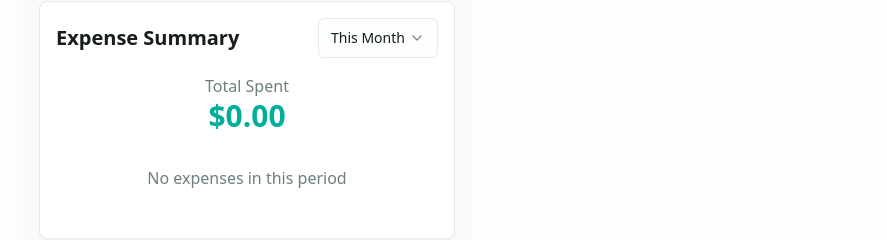
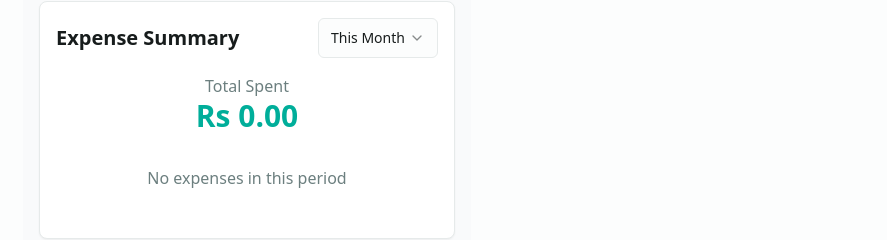
Before and after one commit to JerryX63/quick-expense-tracker-plus-86, a React (Vite) app: page / in a window 1280 px wide. Shown: the part 127-367 px from the top of the page, without its empty margins (393-1280 px from the left). Built offline with nearby package versions, Linux system fonts and the light colour scheme.

Commit message:
Change currency to PKR
Update currency display to use PKR.

```diff
--- a/src/components/ExpenseForm.tsx
+++ b/src/components/ExpenseForm.tsx
@@ -12,11 +12,13 @@ import { addExpense } from "@/utils/storage";
 import { Expense, Category } from "@/types/expense";
 import { generateId } from "@/utils/dateUtils";
 import { useToast } from "@/components/ui/use-toast";
+
 interface ExpenseFormProps {
   categories: Category[];
   onSuccess: () => void;
   onCancel: () => void;
 }
+
 const ExpenseForm = ({
   categories,
   onSuccess,
@@ -30,6 +32,7 @@ const ExpenseForm = ({
   const {
     toast
   } = useToast();
+
   const handleSubmit = (e: React.FormEvent) => {
     e.preventDefault();
     if (!amount || !categoryId) {
@@ -63,6 +66,7 @@ const ExpenseForm = ({
     });
     onSuccess();
   };
+
   return <div className="w-full p-4 bg-white rounded-lg animate-fadeIn">
       <div className="flex justify-between items-center mb-4">
         <h2 className="text-2xl font-bold">Add Expense</h2>
@@ -73,7 +77,7 @@ const ExpenseForm = ({
 
       <form onSubmit={handleSubmit} className="space-y-4">
         <div className="space-y-2">
-          <Label htmlFor="amount">Amount (Rs)</Label>
+          <Label htmlFor="amount">Amount (PKR)</Label>
           <Input id="amount" type="number" step="0.01" placeholder="0.00" className="text-lg" value={amount} onChange={e => setAmount(e.target.value)} required />
         </div>
 
@@ -134,4 +138,5 @@ const ExpenseForm = ({
       </form>
     </div>;
 };
+
 export default ExpenseForm;
--- a/src/components/QuickAddForm.tsx
+++ b/src/components/QuickAddForm.tsx
@@ -8,11 +8,13 @@ import { addQuickAddButton } from "@/utils/storage";
 import { QuickAddButton, Category } from "@/types/expense";
 import { generateId } from "@/utils/dateUtils";
 import { useToast } from "@/components/ui/use-toast";
+
 interface QuickAddFormProps {
   categories: Category[];
   onSuccess: () => void;
   onCancel: () => void;
 }
+
 const QuickAddForm = ({
   categories,
   onSuccess,
@@ -24,6 +26,7 @@ const QuickAddForm = ({
   const {
     toast
   } = useToast();
+
   const handleSubmit = (e: React.FormEvent) => {
     e.preventDefault();
     if (!name || !amount || !categoryId) {
@@ -47,6 +50,7 @@ const QuickAddForm = ({
     });
     onSuccess();
   };
+
   return <div className="w-full p-4 bg-white rounded-lg animate-fadeIn">
       <div className="flex justify-between items-center mb-4">
         <h2 className="text-2xl font-bold">Create Quick Add</h2>
@@ -62,7 +66,7 @@ const QuickAddForm = ({
         </div>
 
         <div className="space-y-2">
-          <Label htmlFor="amount">Amount (Rs)</Label>
+          <Label htmlFor="amount">Amount (PKR)</Label>
           <Input id="amount" type="number" step="0.01" placeholder="0.00" value={amount} onChange={e => setAmount(e.target.value)} required />
         </div>
 
@@ -93,4 +97,5 @@ const QuickAddForm = ({
       </form>
     </div>;
 };
+
 export default QuickAddForm;
--- a/src/utils/dateUtils.ts
+++ b/src/utils/dateUtils.ts
@@ -3,9 +3,9 @@ import { format, parse, isToday, isThisWeek, isThisMonth, isThisYear, parseISO }
 import { Period } from '@/types/expense';
 
 export const formatCurrency = (amount: number): string => {
-  return new Intl.NumberFormat('en-US', {
+  return new Intl.NumberFormat('en-PK', {
     style: 'currency',
-    currency: 'USD',
+    currency: 'PKR',
     minimumFractionDigits: 2
   }).format(amount);
 };
```
